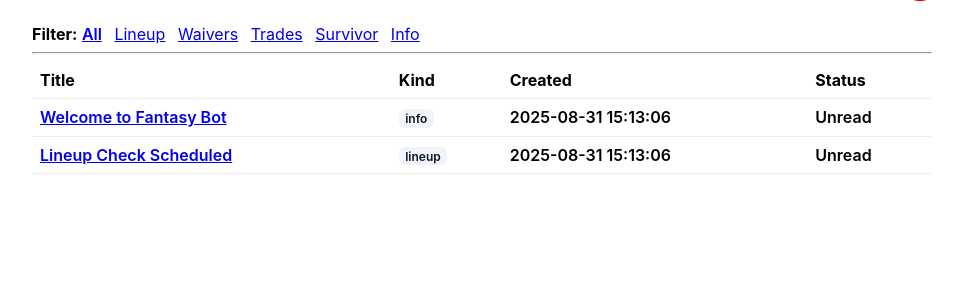
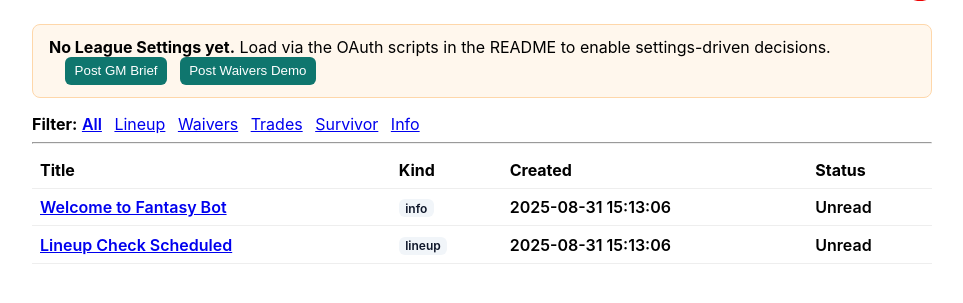
Before and after one commit to zjromani/fantasy-football, a FastAPI app: page / in a window 1280 px wide. Shown: the part 52-355 px from the top of the page, without its empty margins (158-1121 px from the left). Run offline with FastAPI, Linux system fonts and the light colour scheme; data comes from the database, SQL or seed files in the repository.

Commit message:
add league settings banner and quick actions to Inbox
Display detected LeagueSettings (PPR and slots) at the top of the app and add UI buttons to post a GM Brief and a Waivers demo. This surfaces settings context and enables one-click actions from the UI without requiring CLI commands.

```diff
--- a/app/inbox.py
+++ b/app/inbox.py
@@ -69,10 +69,30 @@ def unread_count() -> int:
         connection.close()
 
 
+def latest_settings_payload() -> Optional[Dict[str, Any]]:
+    connection = get_connection()
+    try:
+        cursor = connection.cursor()
+        cursor.execute(
+            "SELECT payload FROM notifications WHERE title = ? ORDER BY created_at DESC LIMIT 1",
+            ("Detected League Settings",),
+        )
+        row = cursor.fetchone()
+        if not row:
+            return None
+        try:
+            return json.loads(row[0]) if row[0] else None
+        except Exception:
+            return None
+    finally:
+        connection.close()
+
+
 __all__ = [
     "notify",
     "list_notifications",
     "get_notification",
     "mark_read",
     "unread_count",
+    "latest_settings_payload",
 ]
--- a/app/main.py
+++ b/app/main.py
@@ -6,7 +6,10 @@ from fastapi.responses import RedirectResponse
 from fastapi.templating import Jinja2Templates
 
 from .db import get_connection, migrate, seed_example_data_if_empty
-from .inbox import list_notifications as inbox_list, get_notification as inbox_get, mark_read as inbox_mark_read, unread_count as inbox_unread
+from .inbox import list_notifications as inbox_list, get_notification as inbox_get, mark_read as inbox_mark_read, unread_count as inbox_unread, latest_settings_payload
+from .brief import post_gm_brief
+from .waivers import recommend_waivers
+from .models import LeagueSettings
 
 
 app = FastAPI(title="Fantasy Bot")
@@ -27,6 +30,7 @@ def health() -> dict:
 @app.get("/")
 def list_notifications(request: Request, kind: Optional[str] = None):
     rows = inbox_list(kind)
+    settings_payload = latest_settings_payload() or {}
     return templates.TemplateResponse(
         "index.html",
         {
@@ -34,6 +38,7 @@ def list_notifications(request: Request, kind: Optional[str] = None):
             "notifications": rows,
             "unread": inbox_unread(),
             "filter_kind": kind or "",
+            "league_settings": settings_payload,
         },
     )
 
@@ -52,3 +57,27 @@ def notification_detail(request: Request, notification_id: int):
 def mark_read(notification_id: int):
     inbox_mark_read(notification_id)
     return RedirectResponse(url=f"/notifications/{notification_id}", status_code=status.HTTP_303_SEE_OTHER)
+
+
+@app.post("/actions/gm_brief")
+def action_gm_brief():
+    payload = latest_settings_payload() or {}
+    raw = {"settings": payload} if payload else {"settings": {"roster_positions": [{"position": "QB", "count": 1}, {"position": "RB", "count": 2}, {"position": "WR", "count": 2}, {"position": "TE", "count": 1}, {"position": "W/R/T", "count": 1}, {"position": "BN", "count": 5}], "scoring": {"ppr": "full"}}}
+    settings = LeagueSettings.from_yahoo(raw)
+    post_gm_brief(settings)
+    return RedirectResponse(url="/", status_code=status.HTTP_303_SEE_OTHER)
+
+
+@app.post("/actions/waivers_demo")
+def action_waivers_demo():
+    payload = latest_settings_payload() or {}
+    raw = {"settings": payload} if payload else {"settings": {"roster_positions": [{"position": "QB", "count": 1}, {"position": "RB", "count": 2}, {"position": "WR", "count": 2}, {"position": "TE", "count": 1}, {"position": "W/R/T", "count": 1}, {"position": "BN", "count": 5}], "scoring": {"ppr": "full"}}}
+    settings = LeagueSettings.from_yahoo(raw)
+    current = {"RB": 2, "WR": 2, "QB": 1, "TE": 1}
+    free_agents = [
+        {"id": "p_rb1", "name": "Upside RB", "position": "RB", "proj_base": 11, "trend_last2": 2, "schedule_next4": 1},
+        {"id": "p_wr1", "name": "Volume WR", "position": "WR", "proj_base": 12, "trend_last2": 0, "schedule_next4": 0},
+        {"id": "p_te1", "name": "Athletic TE", "position": "TE", "proj_base": 8, "trend_last2": 1, "schedule_next4": 2},
+    ]
+    recommend_waivers(settings=settings, current_starters_count=current, free_agents=free_agents, faab_remaining=50, waiver_type="faab", top_n=3)
+    return RedirectResponse(url="/", status_code=status.HTTP_303_SEE_OTHER)
--- a/app/templates/index.html
+++ b/app/templates/index.html
@@ -1,5 +1,30 @@
 {% extends "base.html" %}
 {% block content %}
+{% if league_settings and league_settings.get("scoring") %}
+<div style="padding:0.75rem 1rem; background:#f1f5f9; border:1px solid #e2e8f0; border-radius:8px; margin-bottom:1rem;">
+  <strong>League Settings detected:</strong>
+  <span style="margin-left:0.5rem;">PPR: {{ league_settings["scoring"]["ppr"] }}</span>
+  {% if league_settings.get("roster_positions") %}
+  <span style="margin-left:0.5rem;">Slots: {{ league_settings["roster_positions"]|length }}</span>
+  {% endif %}
+  <form method="post" action="/actions/gm_brief" style="display:inline; margin-left:1rem;">
+    <button class="btn">Post GM Brief</button>
+  </form>
+  <form method="post" action="/actions/waivers_demo" style="display:inline; margin-left:0.5rem;">
+    <button class="btn">Post Waivers Demo</button>
+  </form>
+</div>
+{% else %}
+<div style="padding:0.75rem 1rem; background:#fff7ed; border:1px solid #fed7aa; border-radius:8px; margin-bottom:1rem;">
+  <strong>No League Settings yet.</strong> Load via the OAuth scripts in the README to enable settings-driven decisions.
+  <form method="post" action="/actions/gm_brief" style="display:inline; margin-left:1rem;">
+    <button class="btn">Post GM Brief</button>
+  </form>
+  <form method="post" action="/actions/waivers_demo" style="display:inline; margin-left:0.5rem;">
+    <button class="btn">Post Waivers Demo</button>
+  </form>
+</div>
+{% endif %}
 <div class="filters">
   <strong>Filter:</strong>
   <a href="/" {% if not filter_kind %}class="unread"{% endif %}>All</a>
```
